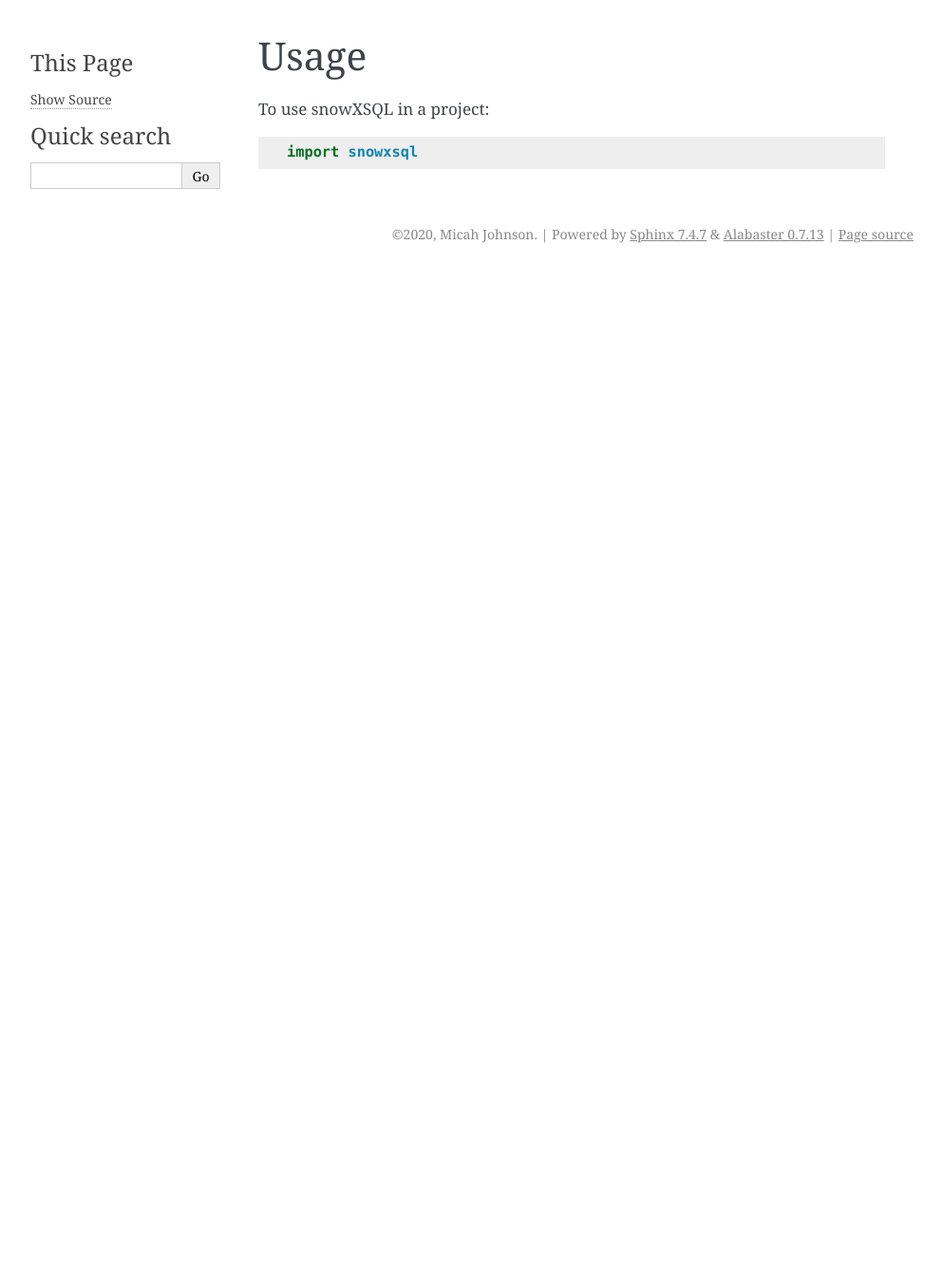
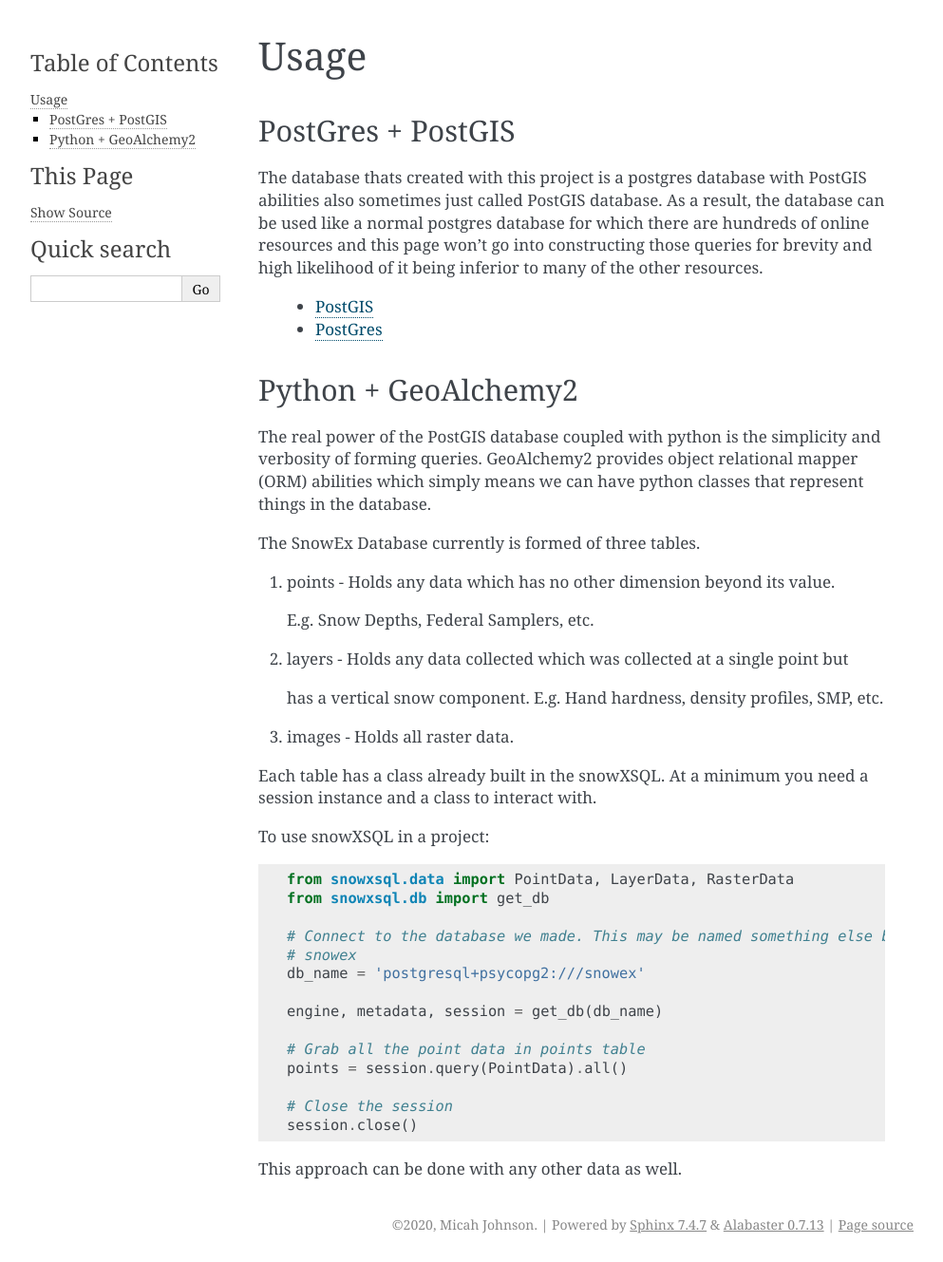
Before and after one commit to SnowEx/snowexsql, a Sphinx documentation site: the page built from docs/usage.rst, in a window 1280 px wide. Shown: the whole page at 95% size, without its empty margins (148-1141 px from the left). Built offline with Sphinx 7.4.7, drawn with Linux system fonts in a browser that asks for light colours; pages that are not in the unit, such as notebooks, are missing from menus; before the commit the page ends 900 px from its top, so only the background shows below that.

Commit message:
Working on documetation. Removed BulkLayerData in favor of layerdata to be more intuitive.

```diff
--- a/docs/usage.rst
+++ b/docs/usage.rst
@@ -2,6 +2,55 @@
 Usage
 =====
 
+PostGres + PostGIS
+------------------
+The database thats created with this project is a postgres database with PostGIS
+abilities also sometimes just called PostGIS database. As a result, the database
+can be used like a normal postgres database for which there are hundreds of
+online resources and this page won't go into constructing those queries for brevity
+and high likelihood of it being inferior to many of the other resources.
+
+ * PostGIS_
+ * PostGres_
+
+.. _PostGIS: https://postgis.net/docs/manual-3.0/
+.. _PostGres: https://www.postgresql.org/docs/10/index.html
+
+
+Python + GeoAlchemy2
+--------------------
+The real power of the PostGIS database coupled with python is the simplicity
+and verbosity of forming queries. GeoAlchemy2 provides object relational mapper (ORM)
+abilities which simply means we can have python classes that represent things in the
+database.
+
+The SnowEx Database currently is formed of three tables.
+
+1. points - Holds any data which has no other dimension beyond its value.
+  E.g. Snow Depths, Federal Samplers, etc.
+2. layers - Holds any data collected which was collected at a single point but
+  has a vertical snow component. E.g. Hand hardness, density profiles, SMP, etc.
+3. images - Holds all raster data.
+
+
+Each table has a class already built in the snowXSQL. At a minimum you need a
+session instance and a class to interact with.
+
 To use snowXSQL in a project::
 
-    import snowxsql
+    from snowxsql.data import PointData, LayerData, RasterData
+    from snowxsql.db import get_db
+
+    # Connect to the database we made. This may be named something else besides
+    # snowex
+    db_name = 'postgresql+psycopg2:///snowex'
+
+    engine, metadata, session = get_db(db_name)
+
+    # Grab all the point data in points table
+    points = session.query(PointData).all()
+
+    # Close the session
+    session.close()
+
+This approach can be done with any other data as well.
```
Also changed, not shown: README.rst (+14 -60 lines), docs/contributing.rst (+5 -7 lines), docs/installation.rst (+55 -16 lines), 5 other files.
